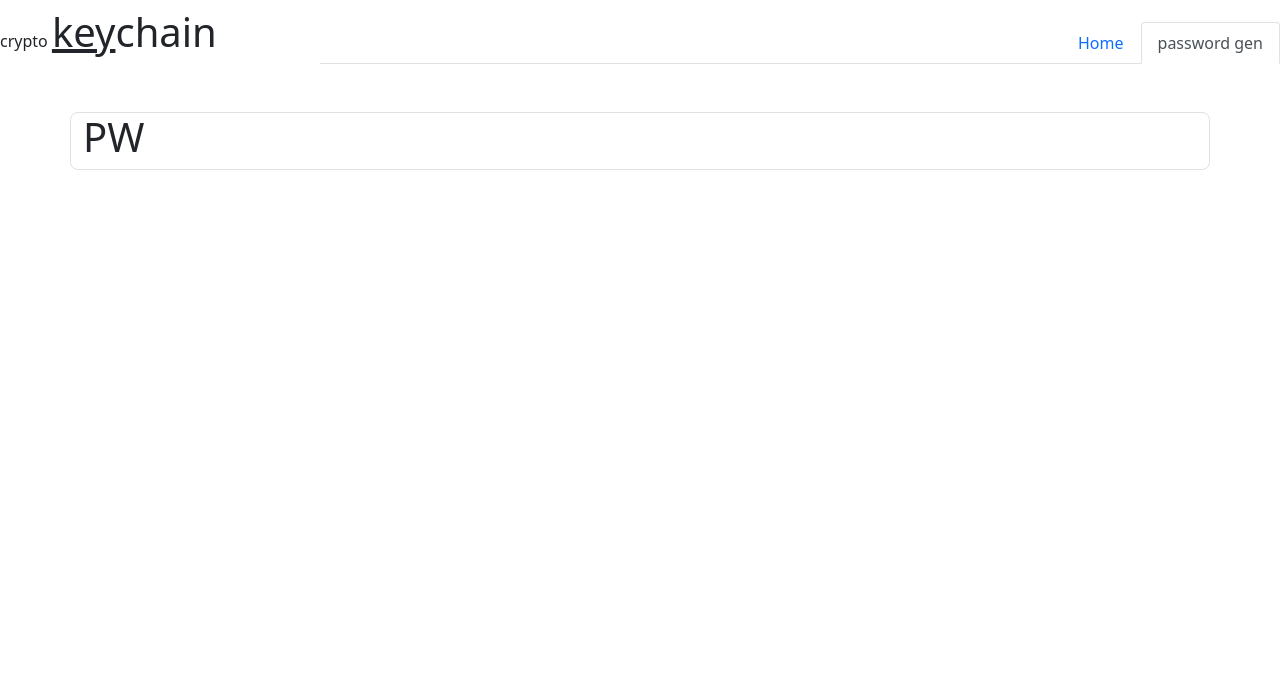
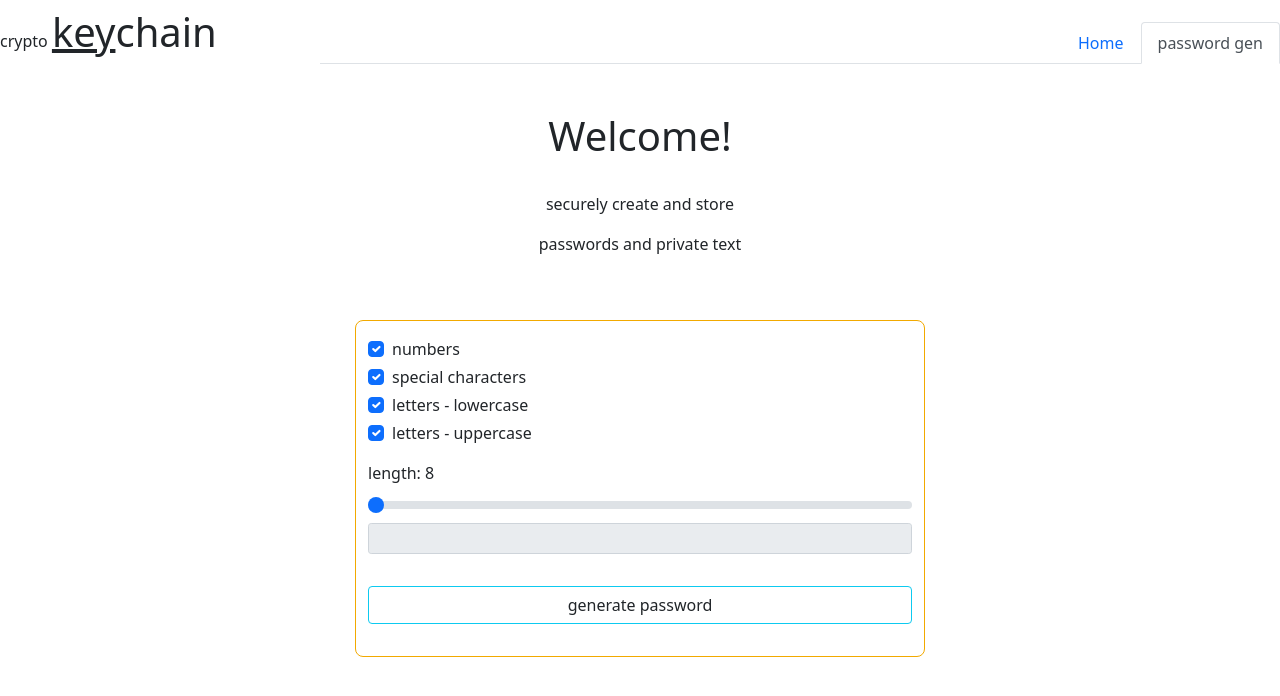
Before and after one commit to samuelfox1/crypto-keychain, a React (Create React App) app: page / in a window 1280 px wide. Both pictures are taken after a click on the tab "password gen". Shown: the top 696 px of the page. Built offline with nearby package versions, Linux system fonts and the light colour scheme.

Commit message:
add: password generator page

```diff
--- a/src/Pages/PasswordGenerator/index.js
+++ b/src/Pages/PasswordGenerator/index.js
@@ -1,10 +1,146 @@
-import React from 'react'
-import { Container } from 'react-bootstrap'
+import React, { useEffect, useState } from 'react'
+import { Container, Row, Col, Form, Button } from 'react-bootstrap'
+import { generatePassword } from '../../Utilty/GeneratePassword'
 
 export default function PasswordGenerator() {
+
+    const rangeDefault = 8
+    const [pwLength, setPwLength] = useState({
+        min: 8,
+        max: 128,
+        value: rangeDefault
+    })
+    const [textAreaRows, setTextAreaRows] = useState(1)
+    const [pwText, setPwText] = useState('')
+    const [selectedValues, setSelectedValues] = useState([])
+    const [checkBox, setCheckBox] = useState({
+        number: {
+            id: 'number',
+            type: 'checkbox',
+            label: 'numbers',
+            checked: true
+        },
+        special: {
+            id: 'special',
+            type: 'checkbox',
+            label: 'special characters',
+            checked: true
+        },
+        lowercase: {
+            id: 'lowercase',
+            type: 'checkbox',
+            label: 'letters - lowercase',
+            checked: true
+        },
+        uppercase: {
+            id: 'uppercase',
+            type: 'checkbox',
+            label: 'letters - uppercase',
+            checked: true
+        }
+    })
+
+    const handleCheckboxChange = (e) => {
+        const { id, checked } = e.target
+        setCheckBox({
+            ...checkBox,
+            [id]: {
+                ...checkBox[id],
+                checked
+            }
+        })
+    }
+
+    const handleRangeChange = (e) => {
+        const { value } = e.target
+        setPwLength({ ...pwLength, value })
+        /* on a mobile device, the textarea needs to be:
+            - minimum 1 row tall
+            - 6 rows tall if 128 is selected
+            128/6 ≈ 21
+        */
+        const calculatedRows = Math.floor(value / 21)
+        setTextAreaRows(calculatedRows || 1)
+
+    }
+
+    const handleGeneratePassword = () => {
+        const config = {
+            values: selectedValues,
+            length: pwLength.value
+        };
+        setPwText(generatePassword(config))
+    }
+
+    useEffect(() => {
+        const checkedBoxes = []
+        for (const [_, box] of Object.entries(checkBox)) {
+            box.checked && checkedBoxes.push(box.id);
+        };
+        setSelectedValues(checkedBoxes)
+    }, [checkBox])
+
+
+    console.log('rendering: passwordGenerator')
+
     return (
-        <Container className="border">
-            <h1>PW</h1>
+        <Container className="my-5">
+            <Row className="tab-content" id="nav-tabContent">
+                <div className="tab-pane fade show active text-center" id="nav-home" role="tabpanel" aria-labelledby="nav-home-tab">
+                    <h1>Welcome!</h1>
+                    {/* <p>to your personal lock-box</p> */}
+                    <br />
+                    <p>securely create and store</p>
+                    <p>passwords and private text</p>
+                </div>
+            </Row>
+            <Row className="justify-content-center" >
+                <Col xs={11} md={6} className="border-orange mt-5">
+                    <Form className='mb-3'>
+                        <Form.Group className="my-3" controlId="exampleForm.ControlInput1">
+                            {Array.from(Object.entries(checkBox)).map((key) => {
+                                const { id, type, label, checked } = key[1]
+                                return < Form.Check
+                                    className="mb-1"
+                                    key={id}
+                                    type={type}
+                                    id={id}
+                                    label={label}
+                                    checked={checked}
+                                    onChange={handleCheckboxChange}
+                                />
+                            })}
+                        </Form.Group>
+                        <Form.Group>
+                            <Form.Label>length: {pwLength.value}</Form.Label>
+                            <Form.Range
+                                min={pwLength.min}
+                                max={pwLength.max}
+                                value={pwLength.value}
+                                onChange={handleRangeChange}
+                            />
+                        </Form.Group>
+                        <Form.Group className="mb-3" controlId="exampleForm.ControlTextarea1">
+                            <Form.Control
+                                className="text-center"
+                                as="textarea"
+                                rows={textAreaRows}
+                                size="sm"
+                                placeholder={pwText}
+                                disabled
+                                style={{ resize: "none" }}
+                            />
+                        </Form.Group>
+                        <Button
+                            variant="outline-info text-dark"
+                            className="w-100 my-3"
+                            onClick={handleGeneratePassword}
+                        >
+                            generate password
+                        </Button>
+                    </Form>
+                </Col>
+            </Row>
         </Container >
     )
 }
```
